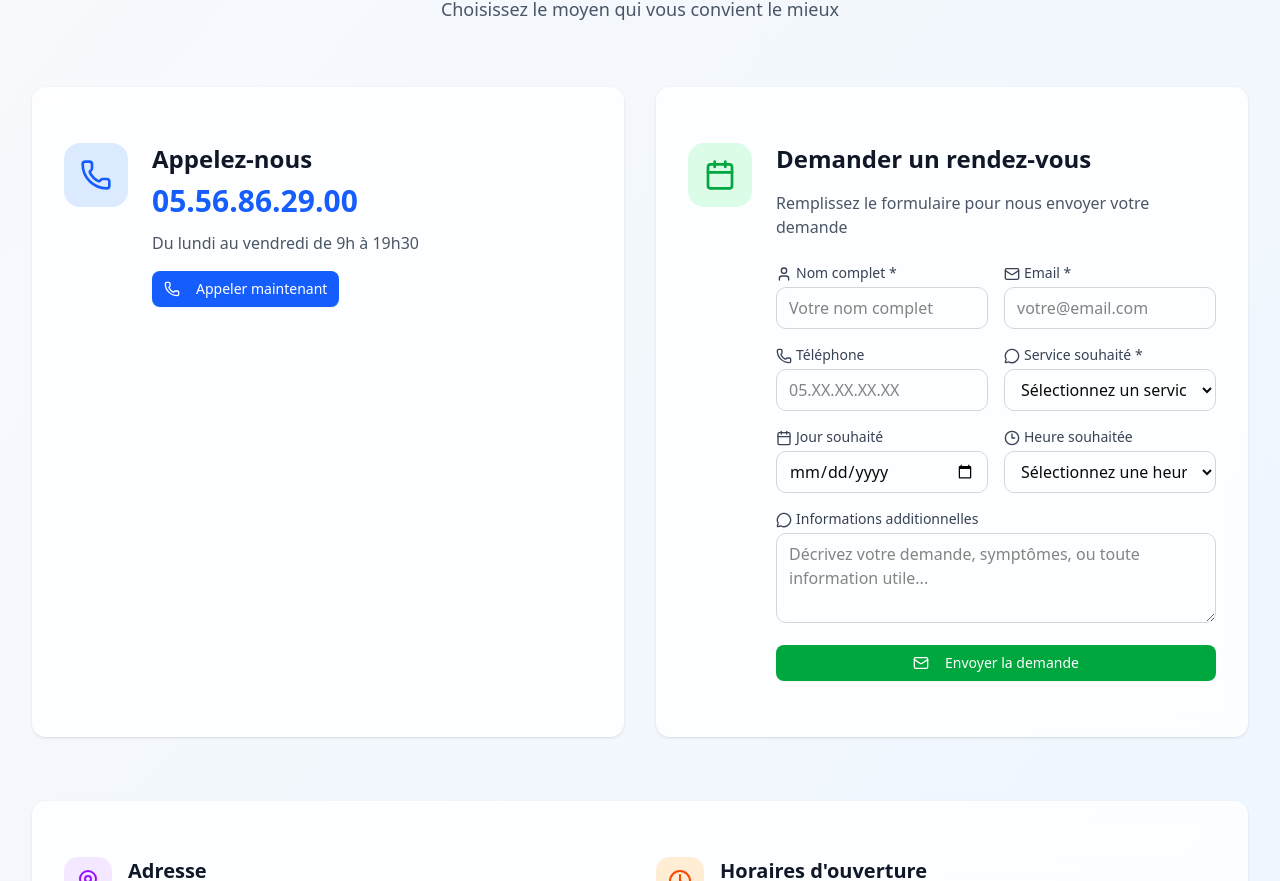
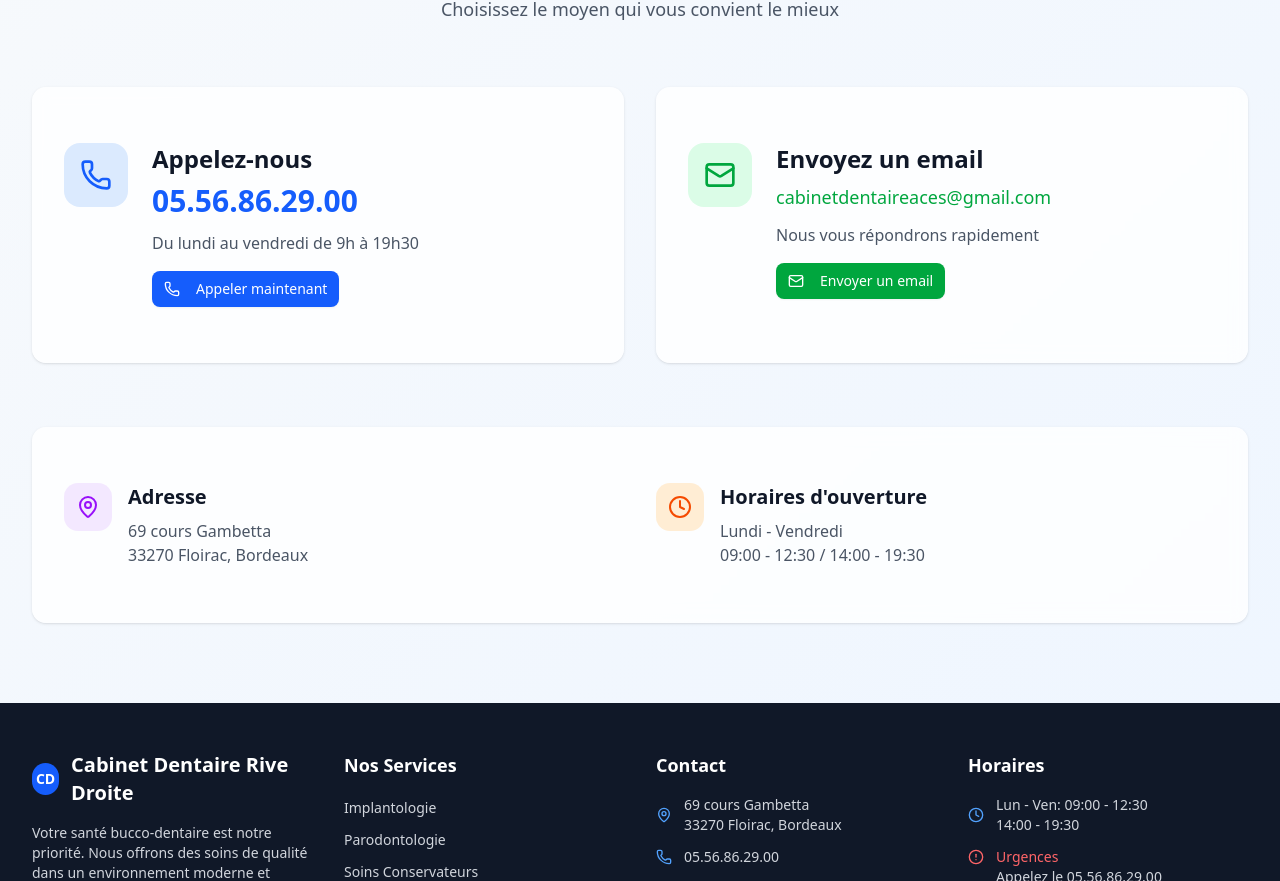
Before and after one commit to t-mercier/cabinet-dentaire-rive-droite, a Next.js app: page /contact in a window 1280 px wide. Shown: the part 515-1396 px from the top of the page. Built offline with nearby package versions, Linux system fonts and the light colour scheme.

Commit message:
Revert to simple email button instead of complex form

```diff
--- a/src/app/contact/page.tsx
+++ b/src/app/contact/page.tsx
@@ -1,5 +1,3 @@
-"use client"
-
 import { Card, CardContent, CardDescription, CardHeader, CardTitle } from '@/components/ui/card'
 import { Button } from '@/components/ui/button'
 import {
@@ -8,9 +6,7 @@ import {
   MapPin,
   Clock,
   Calendar,
-  MessageCircle,
-  User,
-  Clock3
+  MessageCircle
 } from 'lucide-react'
 
 export default function ContactPage() {
@@ -76,177 +72,31 @@ export default function ContactPage() {
               </CardContent>
             </Card>
 
-            {/* Formulaire de rendez-vous */}
+            {/* Email */}
             <Card className="group hover:shadow-xl transition-all duration-300 border-0 bg-white/80 backdrop-blur-sm">
               <CardContent className="p-8">
                 <div className="flex items-start space-x-6">
                   <div className="flex-shrink-0">
                     <div className="w-16 h-16 bg-green-100 rounded-2xl flex items-center justify-center group-hover:bg-green-200 transition-colors">
-                      <Calendar className="w-8 h-8 text-green-600" />
+                      <Mail className="w-8 h-8 text-green-600" />
                     </div>
                   </div>
                   <div className="flex-1">
-                    <h3 className="text-2xl font-bold text-gray-900 mb-4">
-                      Demander un rendez-vous
+                    <h3 className="text-2xl font-bold text-gray-900 mb-2">
+                      Envoyez un email
                     </h3>
-                    <p className="text-gray-600 mb-6">
-                      Remplissez le formulaire pour nous envoyer votre demande
+                    <p className="text-lg text-green-600 mb-3 break-all">
+                      cabinetdentaireaces@gmail.com
                     </p>
-
-                    <form className="space-y-4" onSubmit={(e) => {
-                      e.preventDefault();
-                      const formData = new FormData(e.target as HTMLFormElement);
-                      const nom = formData.get('nom') as string;
-                      const email = formData.get('email') as string;
-                      const telephone = formData.get('telephone') as string;
-                      const service = formData.get('service') as string;
-                      const jour = formData.get('jour') as string;
-                      const heure = formData.get('heure') as string;
-                      const infos = formData.get('infos') as string;
-
-                      const subject = `Demande de rendez-vous - ${service}`;
-                      const body = `Bonjour,
-
-Je souhaiterais prendre rendez-vous pour : ${service}
-
-Informations personnelles :
-- Nom : ${nom}
-- Email : ${email}
-- Téléphone : ${telephone}
-
-Préférences :
-- Jour souhaité : ${jour}
-- Heure souhaitée : ${heure}
-
-Informations additionnelles :
-${infos}
-
-Merci de me recontacter pour confirmer le rendez-vous.
-
-Cordialement,
-${nom}`;
-
-                      const mailtoLink = `mailto:cabinetdentaireaces@gmail.com?subject=${encodeURIComponent(subject)}&body=${encodeURIComponent(body)}`;
-                      window.open(mailtoLink, '_self');
-                    }}>
-                      <div className="grid grid-cols-1 md:grid-cols-2 gap-4">
-                        <div>
-                          <label className="block text-sm font-medium text-gray-700 mb-1">
-                            <User className="w-4 h-4 inline mr-1" />
-                            Nom complet *
-                          </label>
-                          <input
-                            type="text"
-                            name="nom"
-                            required
-                            className="w-full px-3 py-2 border border-gray-300 rounded-lg focus:ring-2 focus:ring-green-500 focus:border-transparent"
-                            placeholder="Votre nom complet"
-                          />
-                        </div>
-                        <div>
-                          <label className="block text-sm font-medium text-gray-700 mb-1">
-                            <Mail className="w-4 h-4 inline mr-1" />
-                            Email *
-                          </label>
-                          <input
-                            type="email"
-                            name="email"
-                            required
-                            className="w-full px-3 py-2 border border-gray-300 rounded-lg focus:ring-2 focus:ring-green-500 focus:border-transparent"
-                            placeholder="votre@email.com"
-                          />
-                        </div>
-                        <div>
-                          <label className="block text-sm font-medium text-gray-700 mb-1">
-                            <Phone className="w-4 h-4 inline mr-1" />
-                            Téléphone
-                          </label>
-                          <input
-                            type="tel"
-                            name="telephone"
-                            className="w-full px-3 py-2 border border-gray-300 rounded-lg focus:ring-2 focus:ring-green-500 focus:border-transparent"
-                            placeholder="05.XX.XX.XX.XX"
-                          />
-                        </div>
-                        <div>
-                          <label className="block text-sm font-medium text-gray-700 mb-1">
-                            <MessageCircle className="w-4 h-4 inline mr-1" />
-                            Service souhaité *
-                          </label>
-                          <select
-                            name="service"
-                            required
-                            className="w-full px-3 py-2 border border-gray-300 rounded-lg focus:ring-2 focus:ring-green-500 focus:border-transparent"
-                          >
-                            <option value="">Sélectionnez un service</option>
-                            <option value="Consultation générale">Consultation générale</option>
-                            <option value="Implantologie">Implantologie</option>
-                            <option value="Parodontologie">Parodontologie</option>
-                            <option value="Soins conservateurs">Soins conservateurs</option>
-                            <option value="Prothèses dentaires">Prothèses dentaires</option>
-                            <option value="Blanchiment">Blanchiment</option>
-                            <option value="Pédodontie">Pédodontie</option>
-                            <option value="Urgence">Urgence</option>
-                          </select>
-                        </div>
-                        <div>
-                          <label className="block text-sm font-medium text-gray-700 mb-1">
-                            <Calendar className="w-4 h-4 inline mr-1" />
-                            Jour souhaité
-                          </label>
-                          <input
-                            type="date"
-                            name="jour"
-                            className="w-full px-3 py-2 border border-gray-300 rounded-lg focus:ring-2 focus:ring-green-500 focus:border-transparent"
-                          />
-                        </div>
-                        <div>
-                          <label className="block text-sm font-medium text-gray-700 mb-1">
-                            <Clock3 className="w-4 h-4 inline mr-1" />
-                            Heure souhaitée
-                          </label>
-                          <select
-                            name="heure"
-                            className="w-full px-3 py-2 border border-gray-300 rounded-lg focus:ring-2 focus:ring-green-500 focus:border-transparent"
-                          >
-                            <option value="">Sélectionnez une heure</option>
-                            <option value="9h00">9h00</option>
-                            <option value="9h30">9h30</option>
-                            <option value="10h00">10h00</option>
-                            <option value="10h30">10h30</option>
-                            <option value="11h00">11h00</option>
-                            <option value="11h30">11h30</option>
-                            <option value="14h00">14h00</option>
-                            <option value="14h30">14h30</option>
-                            <option value="15h00">15h00</option>
-                            <option value="15h30">15h30</option>
-                            <option value="16h00">16h00</option>
-                            <option value="16h30">16h30</option>
-                            <option value="17h00">17h00</option>
-                            <option value="17h30">17h30</option>
-                            <option value="18h00">18h00</option>
-                            <option value="18h30">18h30</option>
-                            <option value="19h00">19h00</option>
-                          </select>
-                        </div>
-                      </div>
-                      <div>
-                        <label className="block text-sm font-medium text-gray-700 mb-1">
-                          <MessageCircle className="w-4 h-4 inline mr-1" />
-                          Informations additionnelles
-                        </label>
-                        <textarea
-                          name="infos"
-                          rows={3}
-                          className="w-full px-3 py-2 border border-gray-300 rounded-lg focus:ring-2 focus:ring-green-500 focus:border-transparent"
-                          placeholder="Décrivez votre demande, symptômes, ou toute information utile..."
-                        />
-                      </div>
-                      <Button type="submit" className="w-full bg-green-600 hover:bg-green-700 text-white">
+                    <p className="text-gray-600 mb-4">
+                      Nous vous répondrons rapidement
+                    </p>
+                    <Button asChild className="bg-green-600 hover:bg-green-700 text-white">
+                      <a href="mailto:cabinetdentaireaces@gmail.com?subject=Demande de rendez-vous&body=Bonjour,%0D%0A%0D%0AJe souhaiterais prendre rendez-vous.%0D%0A%0D%0AMerci.">
                         <Mail className="w-4 h-4 mr-2" />
-                        Envoyer la demande
-                      </Button>
-                    </form>
+                        Envoyer un email
+                      </a>
+                    </Button>
                   </div>
                 </div>
               </CardContent>
```
